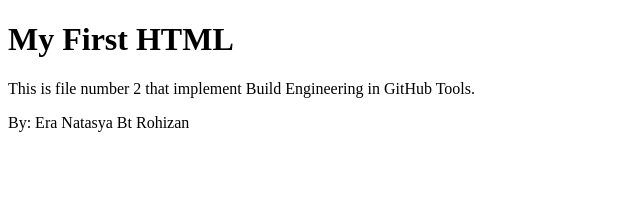
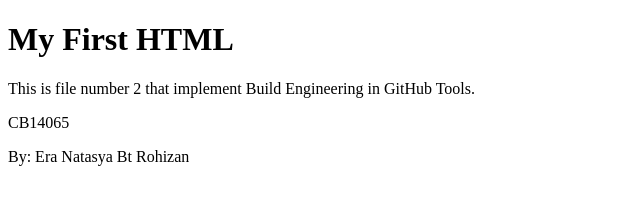
Before and after one commit to EraNatasya/Test-Test, a plain HTML site: page index.html in a window 1280 px wide. Shown: the whole page, without its empty margins (0-640 px from the left). Drawn offline with Linux system fonts and the light colour scheme.

Commit message:
Update index.html

```diff
--- a/index.html
+++ b/index.html
@@ -7,7 +7,8 @@
 
 <h1>My First HTML</h1>
 <p>This is file number 2 that implement Build Engineering in GitHub Tools.</p>
-<p>By: Era Natasya Bt Rohizan</p>
+  <p>CB14065</p>
+  <p>By: Era Natasya Bt Rohizan</p>
 
 </body>
 </html>
```
